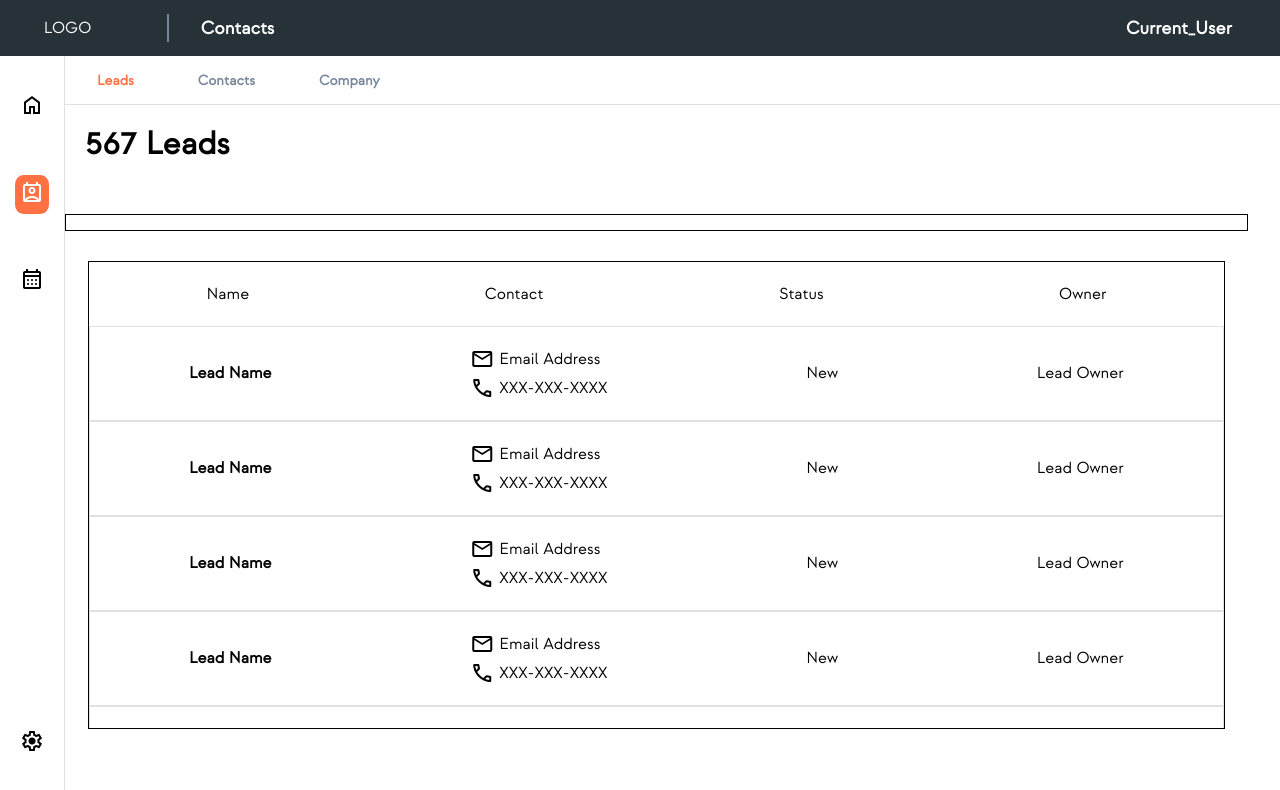
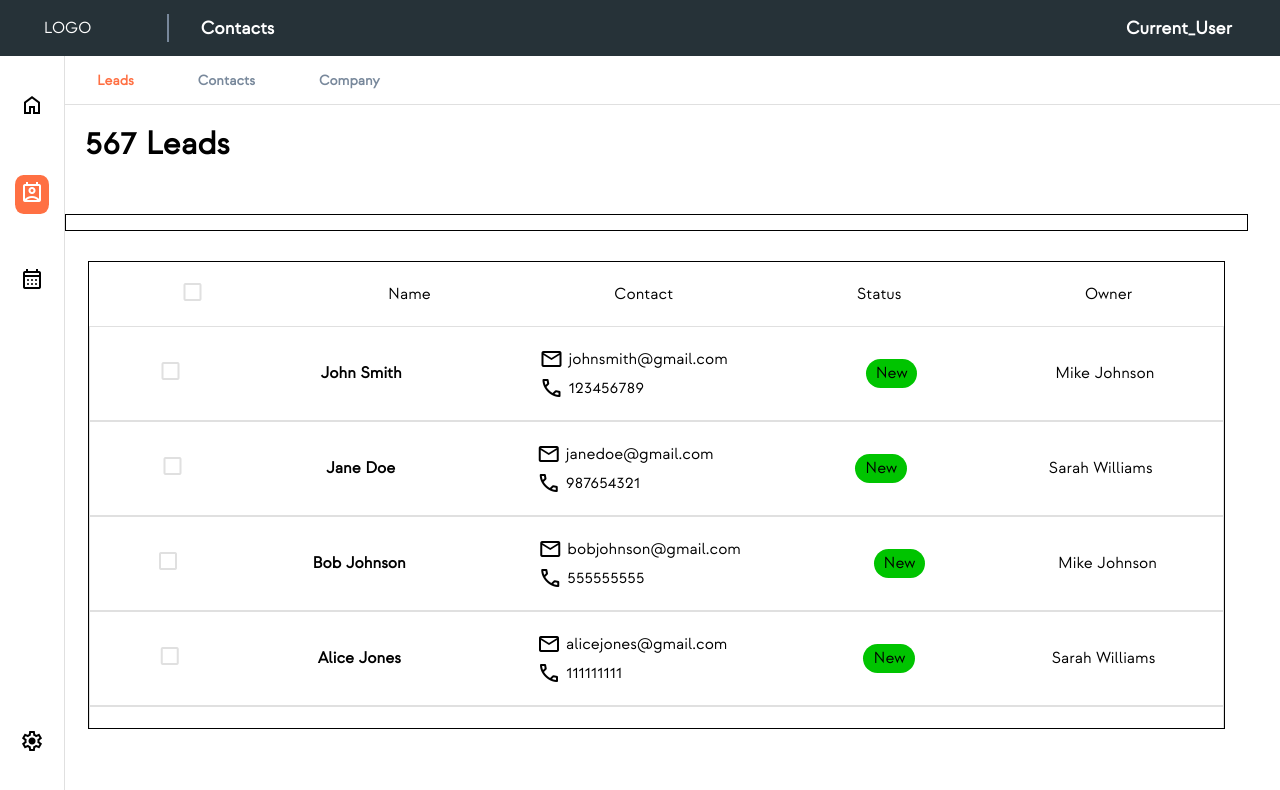
Before and after one commit to jacksonkalmbach/PipelinePro, a React (Create React App) app: page /dashboard in a window 1280 px wide. Both pictures are taken after a click on the element "perm_contact_calendar". Shown: the top 790 px of the page. Built offline with nearby package versions, Linux system fonts and the light colour scheme.

Commit message:
add leads placeholder data

```diff
--- a/public/index.html
+++ b/public/index.html
@@ -15,40 +15,10 @@
       rel="stylesheet"
       href="https://fonts.googleapis.com/css2?family=Material+Symbols+Outlined:opsz,wght,FILL,GRAD@20..48,100..700,0..1,-50..200"
     />
-    <link
-      rel="stylesheet"
-      href="https://fonts.googleapis.com/css2?family=Material+Symbols+Outlined:opsz,wght,FILL,GRAD@20..48,100..700,0..1,-50..200"
-    />
-    <link
-      rel="stylesheet"
-      href="https://fonts.googleapis.com/css2?family=Material+Symbols+Outlined:opsz,wght,FILL,GRAD@20..48,100..700,0..1,-50..200"
-    />
-    <link
-      rel="stylesheet"
-      href="https://fonts.googleapis.com/css2?family=Material+Symbols+Outlined:opsz,wght,FILL,GRAD@20..48,100..700,0..1,-50..200"
-    />
-    <link
-      rel="stylesheet"
-      href="https://fonts.googleapis.com/css2?family=Material+Symbols+Outlined:opsz,wght,FILL,GRAD@20..48,100..700,0..1,-50..200"
-    />
-    <link
-      rel="stylesheet"
-      href="https://fonts.googleapis.com/css2?family=Material+Symbols+Outlined:opsz,wght,FILL,GRAD@20..48,100..700,0..1,-50..200"
-    />
     <title>CRM APP</title>
   </head>
   <body>
     <noscript>You need to enable JavaScript to run this app.</noscript>
     <div id="root"></div>
-    <!--
-      This HTML file is a template.
-      If you open it directly in the browser, you will see an empty page.
-
-      You can add webfonts, meta tags, or analytics to this file.
-      The build step will place the bundled scripts into the <body> tag.
-
-      To begin the development, run `npm start` or `yarn start`.
-      To create a production bundle, use `npm run build` or `yarn build`.
-    -->
   </body>
 </html>
--- /dev/null
+++ b/src/LEAD_DATA.json
@@ -0,0 +1,108 @@
+{
+  "leads": [
+    {
+      "id": 1,
+      "firstName": "John",
+      "lastName": "Smith",
+      "phone": "123456789",
+      "email": "johnsmith@gmail.com",
+      "leadOwner": "Mike Johnson"
+    },
+    {
+      "id": 2,
+      "firstName": "Jane",
+      "lastName": "Doe",
+      "phone": "987654321",
+      "email": "janedoe@gmail.com",
+      "leadOwner": "Sarah Williams"
+    },
+    {
+      "id": 3,
+      "firstName": "Bob",
+      "lastName": "Johnson",
+      "phone": "555555555",
+      "email": "bobjohnson@gmail.com",
+      "leadOwner": "Mike Johnson"
+    },
+    {
+      "id": 4,
+      "firstName": "Alice",
+      "lastName": "Jones",
+      "phone": "111111111",
+      "email": "alicejones@gmail.com",
+      "leadOwner": "Sarah Williams"
+    },
+    {
+      "id": 5,
+      "firstName": "Michael",
+      "lastName": "Brown",
+      "phone": "222222222",
+      "email": "michaelbrown@gmail.com",
+      "leadOwner": "Mike Johnson"
+    },
+    {
+      "id": 6,
+      "firstName": "Emily",
+      "lastName": "Davis",
+      "phone": "333333333",
+      "email": "emilydavis@gmail.com",
+      "leadOwner": "Sarah Williams"
+    },
+    {
+      "id": 7,
+      "firstName": "Daniel",
+      "lastName": "Wilson",
+      "phone": "444444444",
+      "email": "danielwilson@gmail.com",
+      "leadOwner": "Mike Johnson"
+    },
+    {
+      "id": 8,
+      "firstName": "Jessica",
+      "lastName": "Taylor",
+      "phone": "555555555",
+      "email": "jessicataylor@gmail.com",
+      "leadOwner": "Sarah Williams"
+    },
+    {
+      "id": 9,
+      "firstName": "David",
+      "lastName": "Anderson",
+      "phone": "666666666",
+      "email": "davidanderson@gmail.com",
+      "leadOwner": "Mike Johnson"
+    },
+    {
+      "id": 10,
+      "firstName": "Rachel",
+      "lastName": "Clark",
+      "phone": "777777777",
+      "email": "rachelclark@gmail.com",
+      "leadOwner": "Sarah Williams"
+    },
+    {
+      "id": 11,
+      "firstName": "Brian",
+      "lastName": "Walker",
+      "phone": "888888888",
+      "email": "brianwalker@gmail.com",
+      "leadOwner": "Mike Johnson"
+    },
+    {
+      "id": 12,
+      "firstName": "Rebecca",
+      "lastName": "Hall",
+      "phone": "999999999",
+      "email": "rebeccahall@gmail.com",
+      "leadOwner": "Sarah Williams"
+    },
+    {
+      "id": 13,
+      "firstName": "Ethan",
+      "lastName": "Garcia",
+      "phone": "1010101010",
+      "email": "ethangarcia@gmail.com",
+      "leadOwner": "Mike Johnson"
+    }
+  ]
+}
--- a/src/components/lead-row-item/LeadRowItem.styles.scss
+++ b/src/components/lead-row-item/LeadRowItem.styles.scss
@@ -6,6 +6,14 @@
   border: 1px solid $theme-lightgrey;
   justify-content: space-around;
   align-items: center;
+
+  .lead-row-item__checkbox {
+    color: $theme-lightgrey;
+
+    :hover {
+      cursor: pointer;
+    }
+  }
 
   .lead-row-item__name {
     font-weight: bold;
--- a/src/components/lead-row-item/LeadRowItem.tsx
+++ b/src/components/lead-row-item/LeadRowItem.tsx
@@ -1,23 +1,45 @@
 import React from "react";
+import LeadRowStatus from "../lead-row-status/LeadRowStatus";
 
 import "./LeadRowItem.styles.scss";
 
-const LeadRowItem = () => {
+interface LeadRowItemProps {
+  firstName: string;
+  lastName: string;
+  email: string;
+  phone: string;
+  owner: string;
+}
+
+const LeadRowItem = ({
+  firstName,
+  lastName,
+  email,
+  phone,
+  owner,
+}: LeadRowItemProps) => {
   return (
     <div className="lead-row-item">
-      <div className="lead-row-item__name">Lead Name</div>
+      <div className="lead-row-item__checkbox">
+        <span className="material-symbols-outlined">
+          check_box_outline_blank
+        </span>
+      </div>
+      <div className="lead-row-item__name">{firstName + " " + lastName}</div>
       <div className="lead-row-item__contact">
         <div className="lead-row-item__contact_email">
           <span className="material-symbols-outlined">mail</span>
-          Email Address
+          {email}
         </div>
         <div className="lead-row-item__contact_phone">
           <span className="material-symbols-outlined">call</span>
-          XXX-XXX-XXXX
+          {phone}
         </div>
       </div>
-      <div className="lead-row-item__status">New</div>
-      <div className="lead-row-item__owner">Lead Owner</div>
+      <div className="lead-row-item__status">
+        <LeadRowStatus />
+      </div>
+      <div className="lead-row-item__owner">{owner}</div>
     </div>
   );
 };
--- /dev/null
+++ b/src/components/lead-row-status/LeadRowStatus.styles.scss
@@ -0,0 +1,5 @@
+.lead-row-staus-container {
+  background-color: rgb(0, 196, 0);
+  border-radius: 15px;
+  padding: 5px 10px;
+}
--- /dev/null
+++ b/src/components/lead-row-status/LeadRowStatus.tsx
@@ -0,0 +1,9 @@
+import React from "react";
+
+import "./LeadRowStatus.styles.scss";
+
+const LeadRowStatus = () => {
+  return <div className="lead-row-staus-container">New</div>;
+};
+
+export default LeadRowStatus;
--- a/src/containers/lead-container/Leads.styles.scss
+++ b/src/containers/lead-container/Leads.styles.scss
@@ -35,6 +35,14 @@
       align-items: center;
     }
 
+    .leads-list-filters__checkbox {
+      color: $theme-lightgrey;
+
+      :hover {
+        cursor: pointer;
+      }
+    }
+
     .leads-list {
       display: flex;
       flex-direction: column;
--- a/src/containers/lead-container/Leads.tsx
+++ b/src/containers/lead-container/Leads.tsx
@@ -2,9 +2,12 @@ import React from "react";
 import LeadRowItem from "../../components/lead-row-item/LeadRowItem";
 
 import "./Leads.styles.scss";
+import LeadsData from "../../LEAD_DATA.json";
 
 const Leads = () => {
   const leadCount = 567;
+
+  const { leads } = LeadsData;
 
   return (
     <div className="leads-container">
@@ -12,23 +15,30 @@ const Leads = () => {
       <div className="leads-filter-container"></div>
       <div className="leads-list-container">
         <div className="leads-list-filters">
+          <div className="leads-list-filters__checkbox">
+            <span className="material-symbols-outlined">
+              check_box_outline_blank
+            </span>
+          </div>
           <div className="leads-list-filters__name">Name</div>
           <div className="leads-list-filters__contact">Contact</div>
           <div className="leads-list-filters__status">Status</div>
           <div className="leads-list-filters__owner">Owner</div>
         </div>
         <div className="leads-list">
-          <LeadRowItem />
-          <LeadRowItem />
-          <LeadRowItem />
-          <LeadRowItem />
-          <LeadRowItem />
-          <LeadRowItem />
-          <LeadRowItem />
-          <LeadRowItem />
-          <LeadRowItem />
-          <LeadRowItem />
-          <LeadRowItem />
+          {leads.map((lead: any) => {
+            const { id, firstName, lastName, email, phone, leadOwner } = lead;
+            return (
+              <LeadRowItem
+                key={id}
+                firstName={firstName}
+                lastName={lastName}
+                email={email}
+                phone={phone}
+                owner={leadOwner}
+              />
+            );
+          })}
         </div>
       </div>
     </div>
```
